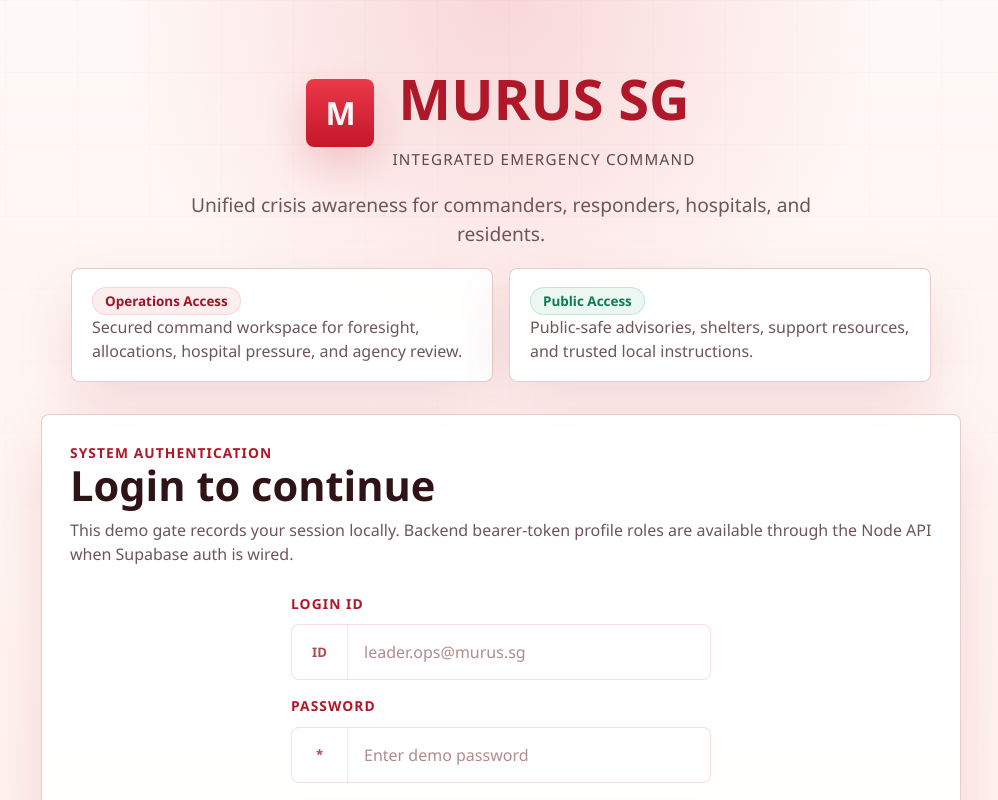
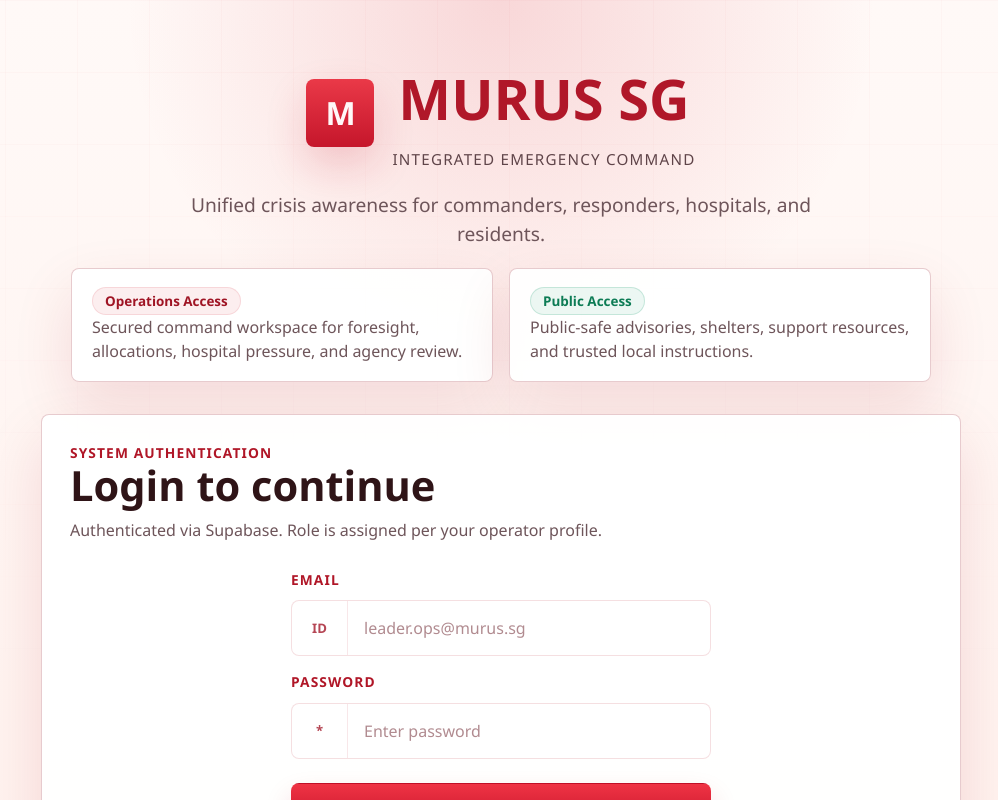
Before and after one commit to murusSG/BrainHack2026, a React (Vite) app in the folder frontend/: page /login in a window 1280 px wide. Shown: the top 800 px of the page, without its empty margins (139-1137 px from the left). Built offline with nearby package versions, Linux system fonts and the light colour scheme; no server answers.

Commit message:
feat(frontend): wire LoginPage to Supabase signIn

```diff
--- a/frontend/src/pages/LoginPage.jsx
+++ b/frontend/src/pages/LoginPage.jsx
@@ -1,18 +1,13 @@
 import { useState } from 'react';
-
-function inferRole(loginId) {
-  const value = loginId.trim().toLowerCase();
-  if (value.includes('responder') || value.includes('scdf') || value.includes('field')) return 'responder';
-  if (value.includes('public') || value.includes('resident')) return 'public';
-  return 'leader';
-}
+import { signIn } from '../services/auth';
 
 export function LoginPage({ onAuthenticate, onOpenPublicDashboard }) {
   const [loginId, setLoginId] = useState('');
   const [password, setPassword] = useState('');
   const [error, setError] = useState('');
+  const [loading, setLoading] = useState(false);
 
-  function handleSubmit(event) {
+  async function handleSubmit(event) {
     event.preventDefault();
 
     if (!loginId.trim() || !password.trim()) {
@@ -20,10 +15,16 @@
       return;
     }
 
-    onAuthenticate?.({
-      identity: loginId.trim(),
-      role: inferRole(loginId),
-    });
+    setError('');
+    setLoading(true);
+    try {
+      const session = await signIn(loginId.trim(), password.trim());
+      onAuthenticate?.(session);
+    } catch (err) {
+      setError(err.message);
+    } finally {
+      setLoading(false);
+    }
   }
 
   return (
@@ -62,25 +63,23 @@
               <h1 className="login-card-title">Login to continue</h1>
             </div>
             <p className="login-card-copy">
-              This demo gate records your session locally. Backend bearer-token profile roles are available through
-              the Node API when Supabase auth is wired.
+              Authenticated via Supabase. Role is assigned per your operator profile.
             </p>
           </div>
 
           <form className="login-form" onSubmit={handleSubmit}>
             <div className="login-form-grid">
               <label className="login-field">
-                <span className="login-label">Login ID</span>
+                <span className="login-label">Email</span>
                 <div className="login-input-shell">
-                  <span className="login-input-icon" aria-hidden="true">
-                    ID
-                  </span>
+                  <span className="login-input-icon" aria-hidden="true">ID</span>
                   <input
-                    type="text"
+                    type="email"
                     value={loginId}
                     onChange={(event) => setLoginId(event.target.value)}
                     placeholder="leader.ops@murus.sg"
                     autoComplete="username"
+                    disabled={loading}
                   />
                 </div>
               </label>
@@ -88,15 +87,14 @@
               <label className="login-field">
                 <span className="login-label">Password</span>
                 <div className="login-input-shell">
-                  <span className="login-input-icon" aria-hidden="true">
-                    *
-                  </span>
+                  <span className="login-input-icon" aria-hidden="true">*</span>
                   <input
                     type="password"
                     value={password}
                     onChange={(event) => setPassword(event.target.value)}
-                    placeholder="Enter demo password"
+                    placeholder="Enter password"
                     autoComplete="current-password"
+                    disabled={loading}
                   />
                 </div>
               </label>
@@ -105,10 +103,15 @@
             {error ? <p className="login-error">{error}</p> : null}
 
             <div className="login-actions">
-              <button type="submit" className="login-submit-button">
-                Login
+              <button type="submit" className="login-submit-button" disabled={loading}>
+                {loading ? 'Signing in…' : 'Login'}
               </button>
-              <button type="button" className="login-public-button" onClick={() => onOpenPublicDashboard?.()}>
+              <button
+                type="button"
+                className="login-public-button"
+                onClick={() => onOpenPublicDashboard?.()}
+                disabled={loading}
+              >
                 Open Public Dashboard
               </button>
             </div>
```
